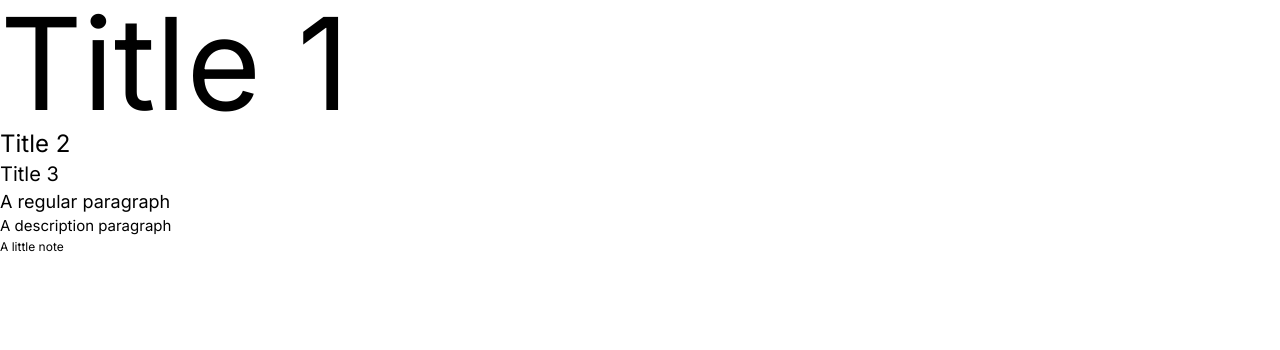
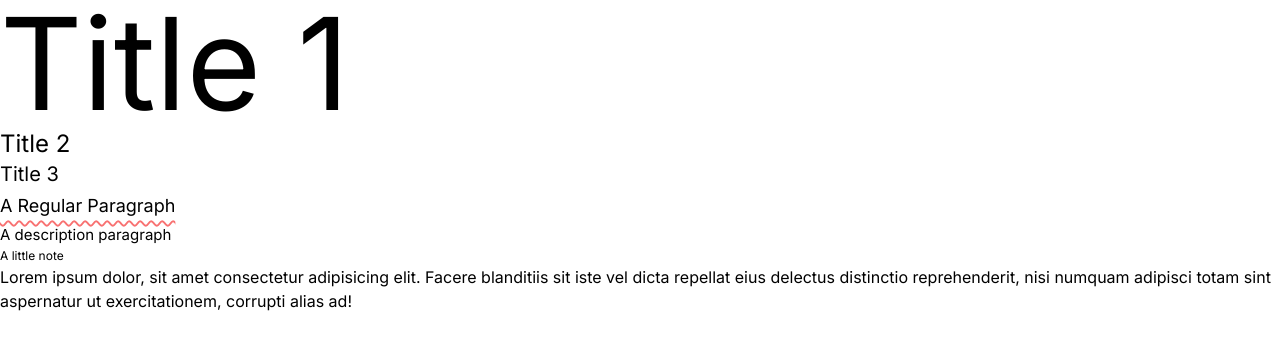
Before and after one commit to m-vishnuraj/Tailwind-CSS-Essential-Training, a React (Create React App) app: page / in a window 1280 px wide. Shown: the top 350 px of the page. Built offline with nearby package versions, Linux system fonts and the light colour scheme.

Commit message:
typography

```diff
--- a/src/App.js
+++ b/src/App.js
@@ -1,11 +1,12 @@
 function App() {
   return <div>
-    <h1 className="text-9xl">Title 1</h1>
-    <h2 className="text-2xl">Title 2</h2>
+    <h1 className="text-9xl subpixel-antialiased ">Title 1</h1>
+    <h2 className="text-2xl antialiased">Title 2</h2>
     <h3 className="text-xl">Title 3</h3>
-    <p className="text-base">A regular paragraph</p>
+    <p className="text-base underline decoration-red-400 decoration-wavy decoration-2 underline-offset-8 leading-loose capitalize">A regular paragraph</p>
     <p className="text-sm">A description paragraph</p>
     <p className="text-xs note">A little note</p>
+    <p className="">Lorem ipsum dolor, sit amet consectetur adipisicing elit. Facere blanditiis sit iste vel dicta repellat eius delectus distinctio reprehenderit, nisi numquam adipisci totam sint aspernatur ut exercitationem, corrupti alias ad!</p>
   </div>;
 }
 
```
